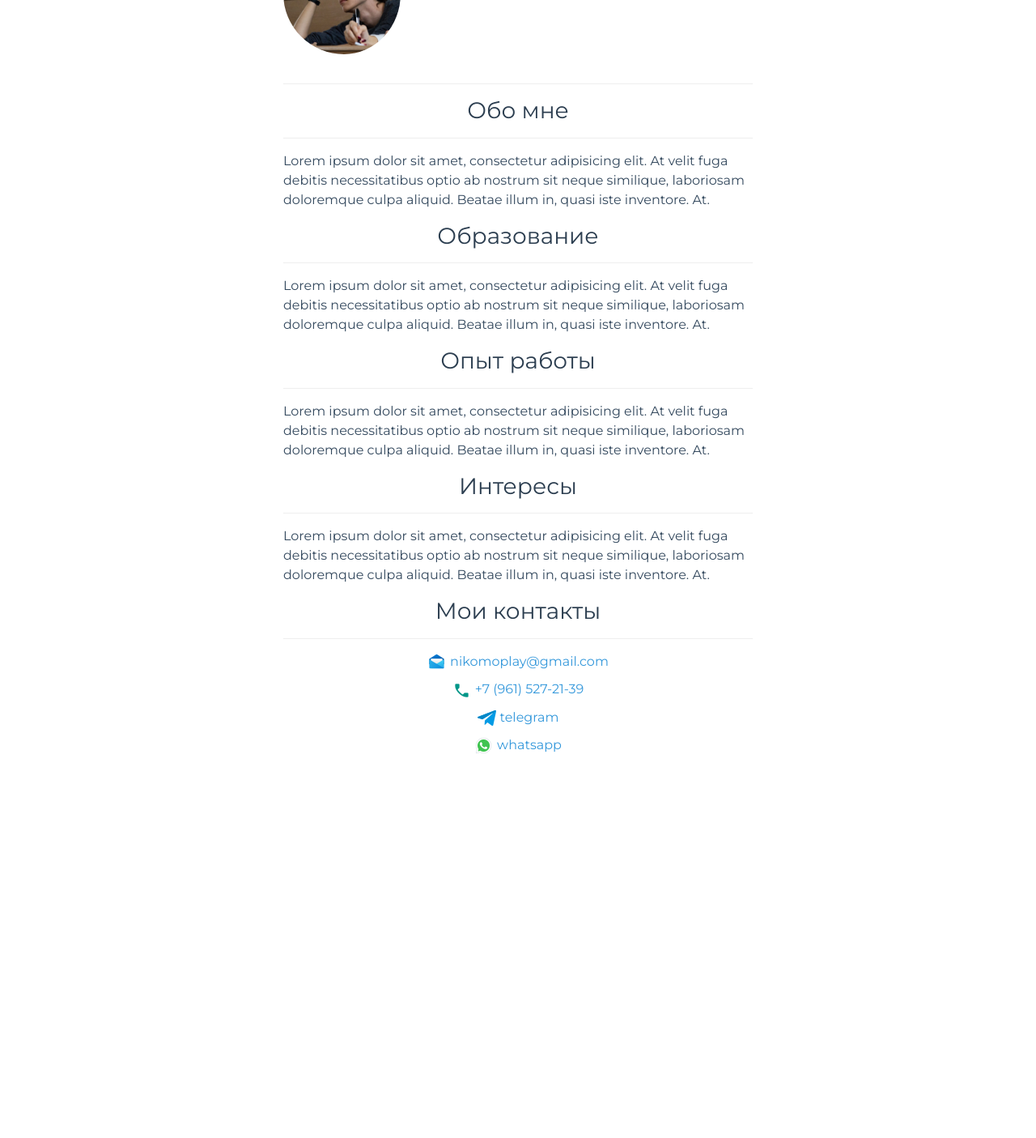
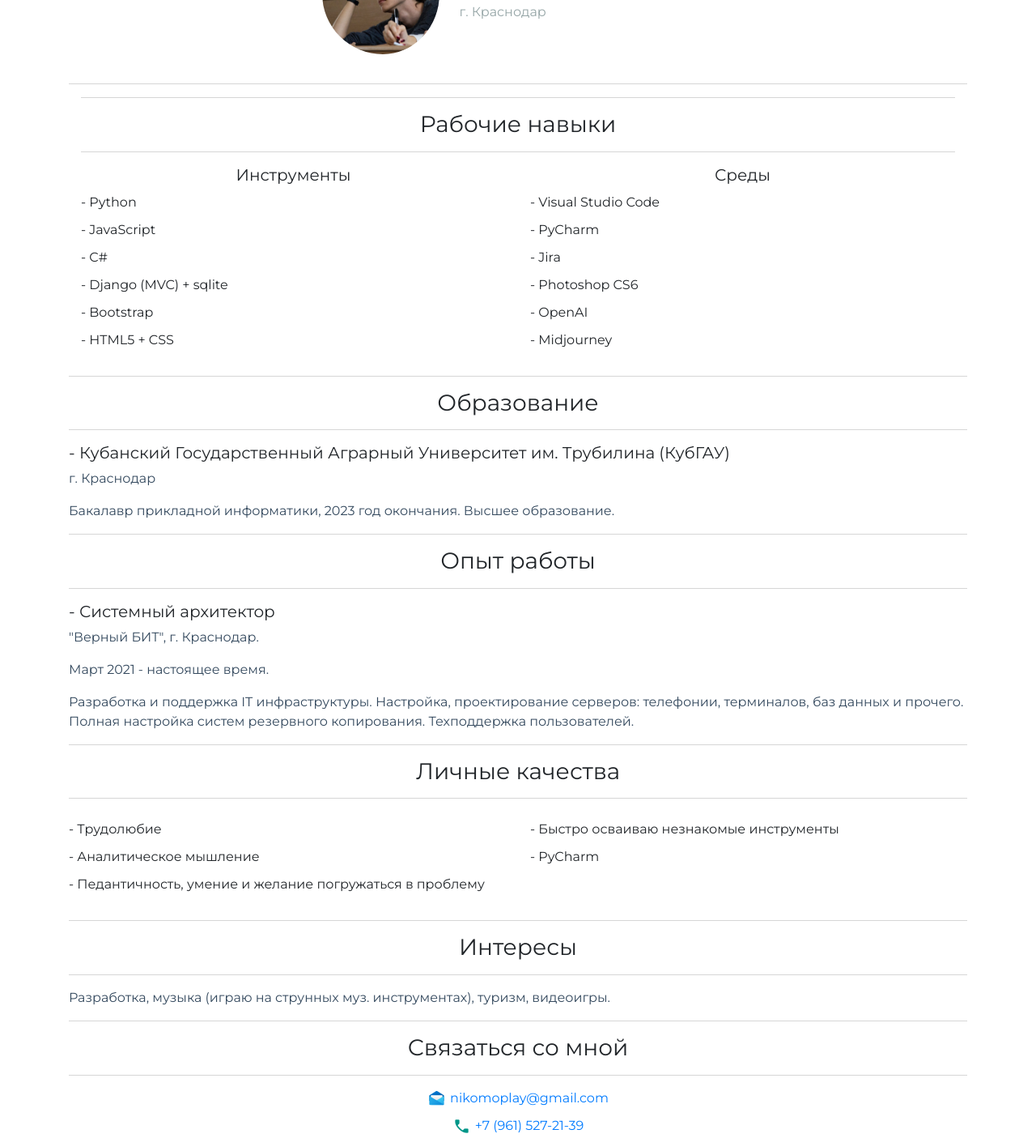
Before and after one commit to n1komo/resume, a plain HTML site: page index.html in a window 1280 px wide. Shown: the part 103-1508 px from the top of the page at 81% size. Before the commit the page ends 1051 px from the top, so only its background shows below. Drawn offline with nearby package versions, Linux system fonts and the light colour scheme.

Commit message:
pochi ready

```diff
--- a/index.html
+++ b/index.html
@@ -3,9 +3,9 @@
 <head>
   <meta charset="UTF-8" />
   <title>Резюме</title>
+  <link href="styles.css" rel="stylesheet">
   <link rel="stylesheet" href="https://maxcdn.bootstrapcdn.com/bootstrap/4.0.0/css/bootstrap.min.css">
   <link href="https://fonts.googleapis.com/css?family=Montserrat&display=swap" rel="stylesheet">
-  <link href="styles.css" rel="stylesheet">
 
 </head>
 
@@ -20,46 +20,117 @@
           <h2>Георгий Остроумов</h2>
           <p>
             <span>Junior web-разработчик</span>
+            </p>
+          <p>
+            <span>г. Краснодар</span>
           </p>
         </div>
       </div>
     </div>
     <hr>
     <div class="skills">
-      <h3>Обо мне</h3>
+      <div class="container">
+        <hr>
+        <h3>Рабочие навыки</h3>
+        <hr>
+        <div class="row">
+          <div class="col-md-6">
+            <h5 class="colheader">Инструменты</h5>
+            <ul>
+              <li>- Python</li>
+              <li>- JavaScript</li>
+              <li>- C#</li>
+              <li>- Django (MVC) + sqlite</li>
+              <li>- Bootstrap</li>
+              <li>- HTML5 + CSS</li>
+            </ul>
+          </div>
+          <div class="col-md-6">
+            <h5 class="colheader">Среды</h5>
+            <ul>
+              <li>- Visual Studio Code</li>
+              <li>- PyCharm</li>
+              <li>- Jira</li>
+              <li>- Photoshop CS6</li>
+              <li>- OpenAI</li>
+              <li>- Midjourney</li>
+            </ul>
+          </div>
+        </div>
+      </div>
+
+      </p>
       <hr>
-      <p>
-        Lorem ipsum dolor sit amet, consectetur adipisicing elit. At velit fuga debitis necessitatibus optio ab nostrum sit neque similique, laboriosam doloremque culpa aliquid. Beatae illum in, quasi iste inventore. At.
-      </p>
       <h3>Образование</h3>
       <hr>
       <p>
-        Lorem ipsum dolor sit amet, consectetur adipisicing elit. At velit fuga debitis necessitatibus optio ab nostrum sit neque similique, laboriosam doloremque culpa aliquid. Beatae illum in, quasi iste inventore. At.
+        <ul>
+          <li>
+            <h5> - Кубанский Государственный Аграрный Университет им. Трубилина (КубГАУ)</h5>
+            <p class="company">г. Краснодар</p>
+            <p class="dates">Бакалавр прикладной информатики, 2023 год окончания. Высшее образование.</p>
+            <p class="description"></p>
+          </li>
+        </ul>
       </p>
+      <hr>
       <h3>Опыт работы</h3>
       <hr>
       <p>
-        Lorem ipsum dolor sit amet, consectetur adipisicing elit. At velit fuga debitis necessitatibus optio ab nostrum sit neque similique, laboriosam doloremque culpa aliquid. Beatae illum in, quasi iste inventore. At.
+        <ul>
+          <li>
+            <h5> - Системный архитектор</h5>
+            <p class="company">"Верный БИТ", г. Краснодар.</p>
+            <p class="dates">Март 2021 - настоящее время.</p>
+            <p class="description">Разработка и поддержка IT инфраструктуры. Настройка, проектирование серверов: телефонии, терминалов, баз данных и прочего. Полная настройка систем резервного копирования. Техподдержка пользователей.</p>
+          </li>
+        </ul>
       </p>
+      <hr>
+      <h3>Личные качества</h3>
+      <hr>
+      <p>
+        <div class="row">
+          <div class="col-md-6">
+            <h5 class="colheader"></h5>
+            <ul>
+              <li>- Трудолюбие</li>
+              <li>- Аналитическое мышление</li>
+              <li>- Педантичность, умение и желание погружаться в проблему</li>
+
+            </ul>
+          </div>
+          <div class="col-md-6">
+            <h5 class="colheader"></h5>
+            <ul>
+              <li>- Быстро осваиваю незнакомые инструменты</li>
+              <li>- PyCharm</li>
+
+            </ul>
+          </div>
+        </div>
+      </p>
+      <hr>
       <h3>Интересы</h3>
       <hr>
       <p>
-        Lorem ipsum dolor sit amet, consectetur adipisicing elit. At velit fuga debitis necessitatibus optio ab nostrum sit neque similique, laboriosam doloremque culpa aliquid. Beatae illum in, quasi iste inventore. At.
+        Разработка, музыка (играю на струнных муз. инструментах), туризм, видеоигры.
       </p>
-      <h3>Мои контакты</h3>
+      <hr>
+      <h3>Связаться со мной</h3>
       <hr>
       <ul class="contacts">
         <li>
-          <img src="images/icons8-mail-23.png" /><a href="mailto:nikomoplay@gmail.com">nikomoplay@gmail.com</a>
+          <img src="images/icons/icons8-mail-23.png" /><a href="mailto:nikomoplay@gmail.com">nikomoplay@gmail.com</a>
         </li>
         <li>
-          <img src="images/icons8-phone-23.png" /><a href="tel:+79615272139">+7 (961) 527-21-39</a>
+          <img src="images/icons/icons8-phone-23.png" /><a href="tel:+79615272139">+7 (961) 527-21-39</a>
         </li>
         <li>
-          <img src="images/icons8-telegram-23.png" /><a href="tg://resolve?domain=@elderpiece">telegram</a>
+          <img src="images/icons/icons8-telegram-23.png" /><a href="tg://resolve?domain=@elderpiece">TG: @elderpiece</a>
         </li>
         <li>
-          <img src="images/icons8-whatsapp-23.png" /><a href="https://wa.me/79615272139">whatsapp</a>
+          <img src="images/icons/icons8-whatsapp-23.png" /><a href="https://wa.me/79615272139">WA: +7 (961) 527-21-39</a>
         </li>
       </ul>
 
--- a/styles.css
+++ b/styles.css
@@ -1,4 +1,5 @@
 * {
+  font-family: 'Montserrat', sans-serif;
   padding: 0;
 }
 
@@ -23,14 +24,13 @@ body {
 }
 
 .photo,
+
 .author {
   display: inline-block;
-}
-
-.author {
   margin-left: 15px;
   vertical-align: top;
 }
+
 
 .info_box span {
   color: #95a5a6
@@ -81,6 +81,13 @@ img {
 .contacts {
   text-align: center;
 }
+.colheader {
+  text-align: center;
+}
+.header {
+  text-align: center;
+
+}
 
 
 @media screen and (max-width: 620px) {
@@ -111,4 +118,6 @@ img {
     text-align: center;
     margin-top: 10px;
   }
+
+
 }
```
Also changed, not shown: images/icons/icons8-mail-23.png (renamed from images/icons8-mail-23.png), images/icons/icons8-phone-23.png (renamed from images/icons8-phone-23.png), images/icons/icons8-telegram-23.png (renamed from images/icons8-telegram-23.png), images/icons/icons8-whatsapp-23.png (renamed from images/icons8-whatsapp-23.png).
